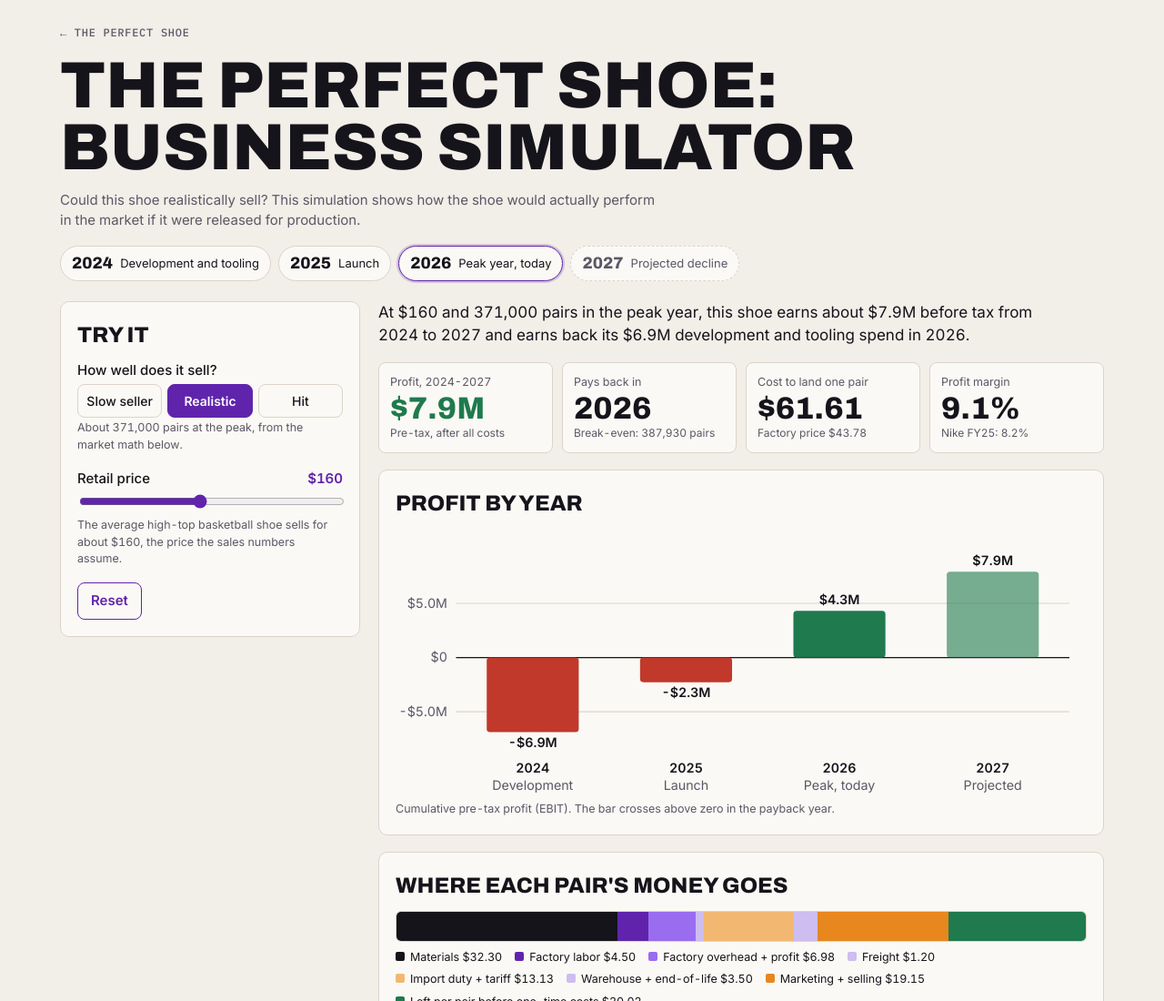
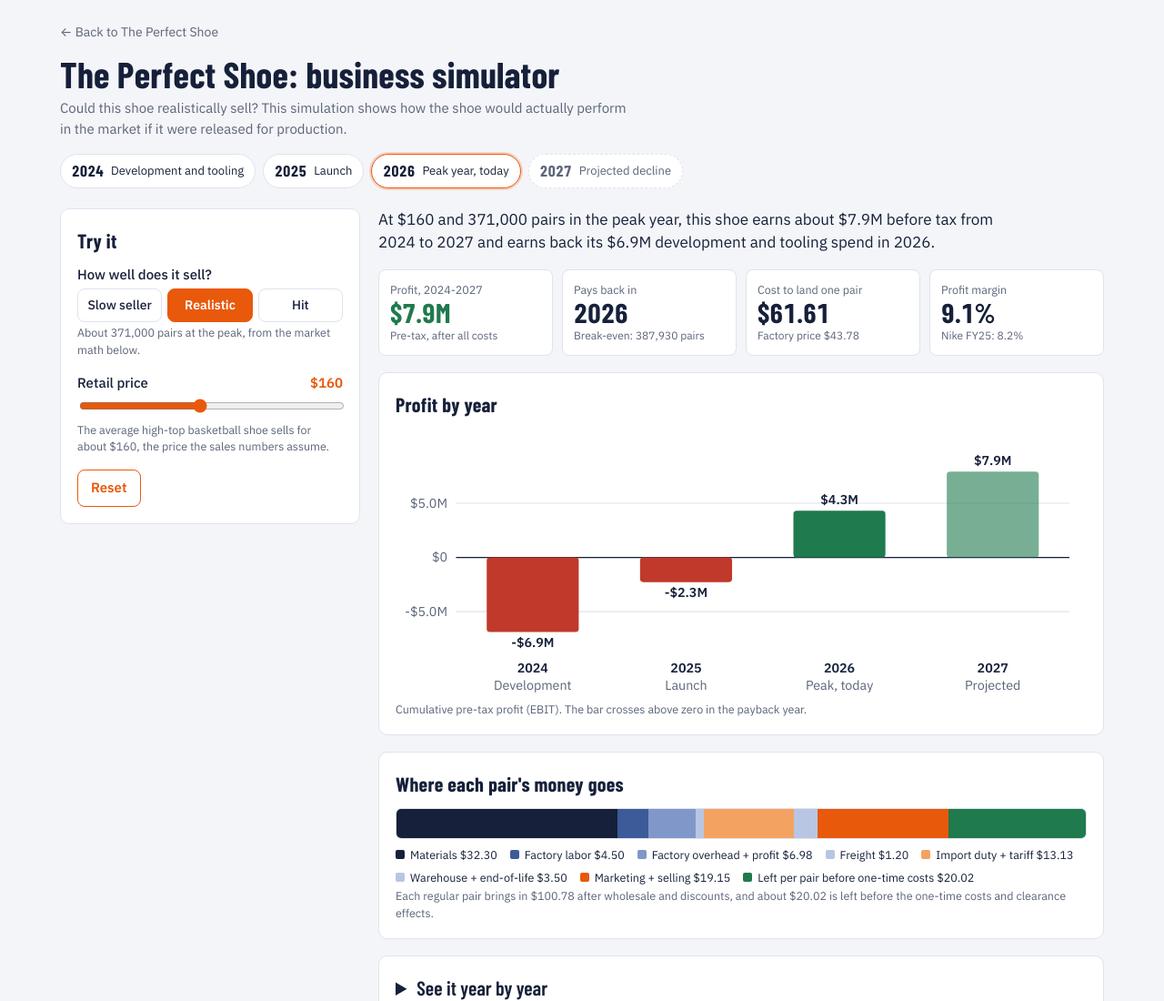
Before and after one commit to nathandurand1/perfect-shoe, a plain HTML site: page business-sim.html in a window 1280 px wide. Shown: the top 1100 px of the page at 91% size. Drawn offline with nearby package versions, Linux system fonts and the light colour scheme.

Commit message:
Restore original simulator look on business-sim page, keep price elasticity
Co-Authored-By: Claude Sonnet 5.5 <noreply@anthropic.com>
Claude-Session: https://claude.ai/code/session_01Uw4JFAJm4uyK6h9hN15nGa

```diff
--- a/business-sim.html
+++ b/business-sim.html
@@ -3,44 +3,41 @@
 <head>
 <meta charset="utf-8">
 <meta name="viewport" content="width=device-width, initial-scale=1">
-<meta name="description" content="Could The Perfect Shoe realistically sell? A business simulation of cost, price and profit if the shoe were released for production.">
-<title>Could It Sell? | The Perfect Shoe | Nathan Durand</title>
+<title>Could It Sell? | Perfect Shoe Business Simulator</title>
 <link rel="preconnect" href="https://fonts.googleapis.com">
-<link rel="stylesheet" href="https://fonts.googleapis.com/css2?family=Archivo:wdth,wght@62..125,400..900&family=IBM+Plex+Mono:wght@400;500&family=Inter:wght@400;500;600&display=swap">
+<link rel="preconnect" href="https://fonts.gstatic.com" crossorigin>
+<link href="https://fonts.googleapis.com/css2?family=Barlow+Condensed:wght@600;700&family=IBM+Plex+Sans:wght@400;500;600&display=swap" rel="stylesheet">
 <style>
 /* Layout idea: left rail of controls, right side of results; summary tiles first, detail below. */
 :root{
-  --bg:#f2eee8; --panel:#fbf9f5; --ink:#16141b; --muted:#5c5766; --line:#dcd4c9;
-  --accent:#6024ac; --accent-ink:#ffffff; --gain:#1f7a4d; --loss:#c0392b;
-  --seg1:#16141b; --seg2:#6024ac; --seg3:#9a6cf0; --seg4:#cdbdf0; --seg5:#e8871e; --seg6:#f2b872;
-  --display:'Archivo','Arial Narrow',Arial,sans-serif; --body:'Inter',system-ui,-apple-system,'Segoe UI',sans-serif;
+  --bg:#f4f5f8; --panel:#ffffff; --ink:#16203a; --muted:#5b6479; --line:#dfe3ec;
+  --accent:#e8590c; --accent-ink:#ffffff; --gain:#1f7a4d; --loss:#c0392b; --seg1:#16203a; --seg2:#3d5a99; --seg3:#7f98c9; --seg4:#b9c6e3; --seg5:#e8590c; --seg6:#f4a261;
+  --display:'Barlow Condensed','Arial Narrow',Arial,sans-serif; --body:'IBM Plex Sans',system-ui,-apple-system,'Segoe UI',Arial,sans-serif;
   color-scheme:light;
 }
 @media (prefers-color-scheme: dark){
   :root:not([data-theme="light"]){
-    --bg:#0e0d12; --panel:#17151d; --ink:#ece9f2; --muted:#a19cad; --line:#2b2834;
-    --accent:#9a6cf0; --accent-ink:#0e0d12; --gain:#4cc38a; --loss:#ff7b6b;
-    --seg1:#ece9f2; --seg2:#9a6cf0; --seg3:#6b45b0; --seg4:#3d2f63; --seg5:#e8871e; --seg6:#f2b872;
+    --bg:#0f1424; --panel:#171e33; --ink:#eef1f8; --muted:#9aa4bd; --line:#2a3452;
+    --accent:#ff7a30; --accent-ink:#0f1424; --gain:#4cc38a; --loss:#ff7b6b; --seg1:#eef1f8; --seg2:#8fa8e0; --seg3:#5f79b5; --seg4:#3a4d7d; --seg5:#ff7a30; --seg6:#ffb27a;
     color-scheme:dark;
   }
 }
 :root[data-theme="dark"]{
-  --bg:#0e0d12; --panel:#17151d; --ink:#ece9f2; --muted:#a19cad; --line:#2b2834;
-  --accent:#9a6cf0; --accent-ink:#0e0d12; --gain:#4cc38a; --loss:#ff7b6b;
-  --seg1:#ece9f2; --seg2:#9a6cf0; --seg3:#6b45b0; --seg4:#3d2f63; --seg5:#e8871e; --seg6:#f2b872;
+  --bg:#0f1424; --panel:#171e33; --ink:#eef1f8; --muted:#9aa4bd; --line:#2a3452;
+  --accent:#ff7a30; --accent-ink:#0f1424; --gain:#4cc38a; --loss:#ff7b6b; --seg1:#eef1f8; --seg2:#8fa8e0; --seg3:#5f79b5; --seg4:#3a4d7d; --seg5:#ff7a30; --seg6:#ffb27a;
   color-scheme:dark;
 }
 *{box-sizing:border-box}
 html,body{margin:0}
 body{background:var(--bg);color:var(--ink);font-family:var(--body);font-size:15px;line-height:1.5;font-variant-numeric:tabular-nums}
 .wrap{max-width:1180px;margin:0 auto;padding:24px 16px 48px}
-h1{font-family:var(--display);font-weight:850;font-stretch:75%;text-transform:uppercase;font-size:clamp(40px,6vw,72px);line-height:.95;margin:0 0 12px;text-wrap:balance}
-h2{font-family:var(--display);font-weight:800;font-stretch:80%;text-transform:uppercase;font-size:24px;margin:0 0 10px;text-wrap:balance}
+h1{font-family:var(--display);font-size:40px;line-height:1.05;margin:0 0 6px;letter-spacing:.2px;text-wrap:balance}
+h2{font-family:var(--display);font-size:22px;margin:0 0 10px;letter-spacing:.3px;text-wrap:balance}
 p{margin:0}
 .lede{color:var(--muted);max-width:70ch}
 .timeline{display:flex;flex-wrap:wrap;gap:8px;margin:16px 0 22px}
 .chip{border:1px solid var(--line);background:var(--panel);border-radius:999px;padding:5px 12px;font-size:13px;display:flex;gap:8px;align-items:center}
-.chip b{font-family:var(--display);font-stretch:80%;font-size:18px;font-weight:800}
+.chip b{font-family:var(--display);font-size:17px;letter-spacing:.3px}
 .chip.now{border-color:var(--accent);box-shadow:0 0 0 2px color-mix(in srgb,var(--accent) 22%,transparent)}
 .chip.proj{border-style:dashed;color:var(--muted)}
 .grid{display:grid;grid-template-columns:330px 1fr;gap:20px;align-items:start}
@@ -67,7 +64,7 @@ button.ghost{background:transparent;color:var(--accent)}
 .tiles{display:grid;grid-template-columns:repeat(4,1fr);gap:10px;margin-bottom:18px}
 .tile{border:1px solid var(--line);border-radius:8px;padding:12px;background:var(--panel)}
 .tile .k{font-size:12.5px;color:var(--muted)}
-.tile .v{font-family:var(--display);font-stretch:80%;font-size:34px;line-height:1.1;font-weight:800}
+.tile .v{font-family:var(--display);font-size:30px;line-height:1.1;font-weight:700}
 .tile .s{font-size:12px;color:var(--muted)}
 .tile.good .v{color:var(--gain)} .tile.bad .v{color:var(--loss)}
 .section{margin-bottom:18px}
@@ -75,7 +72,7 @@ button.ghost{background:transparent;color:var(--accent)}
 table{border-collapse:collapse;width:100%;min-width:560px}
 th,td{padding:7px 10px;text-align:right;border-bottom:1px solid var(--line);white-space:nowrap}
 th:first-child,td:first-child{text-align:left}
-th{font-family:var(--display);font-stretch:85%;font-size:16px;font-weight:700}
+th{font-family:var(--display);font-size:16px;font-weight:600;letter-spacing:.3px}
 th small{display:block;font-family:var(--body);font-size:11.5px;font-weight:400;color:var(--muted)}
 tr.tot td{font-weight:600}
 .neg{color:var(--loss)} .pos{color:var(--gain)}
@@ -92,14 +89,11 @@ svg .mut{fill:var(--muted)}
 .two{display:grid;grid-template-columns:1fr 1fr;gap:18px}
 @media (max-width:760px){.two{grid-template-columns:1fr}}
 @media (prefers-reduced-motion:no-preference){.stack span{transition:width .25s}}
-.back{display:inline-block;margin:0 0 18px;color:var(--muted);text-decoration:none;font:500 12px/1 'IBM Plex Mono',ui-monospace,monospace;letter-spacing:.06em;text-transform:uppercase}
-.back:hover{color:var(--ink)}
-details summary{font-family:var(--display);font-stretch:80%;font-weight:800;text-transform:uppercase}
 </style>
 </head>
 <body>
 <div class="wrap">
-  <a class="back" href="./">&larr; The Perfect Shoe</a>
+  <a href="./" style="display:inline-block;margin:0 0 14px;color:var(--muted);text-decoration:none;font-size:14px">&larr; Back to The Perfect Shoe</a>
   <h1>The Perfect Shoe: business simulator</h1>
   <p class="lede">Could this shoe realistically sell? This simulation shows how the shoe would actually perform in the market if it were released for production.</p>
   <div class="timeline" aria-label="Timeline">
@@ -142,7 +136,7 @@ details summary{font-family:var(--display);font-stretch:80%;font-weight:800;text
         <p class="hint" id="stacknote"></p>
       </section>
 
-      <details class="panel section"><summary style="cursor:pointer;font-size:22px">See it year by year</summary>
+      <details class="panel section"><summary style="cursor:pointer;font-family:var(--display);font-size:22px">See it year by year</summary>
         <div class="tablewrap" style="margin-top:10px"><table id="tbl"></table></div>
       </details>
 
```
